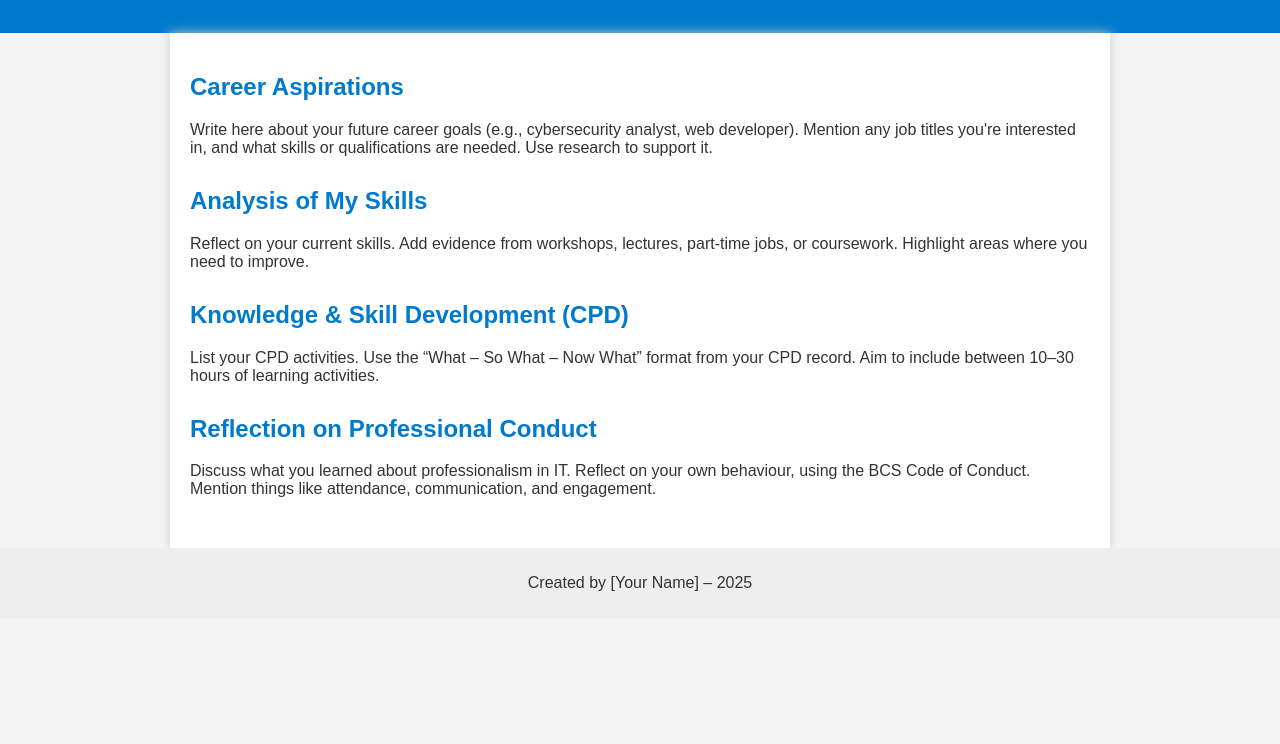
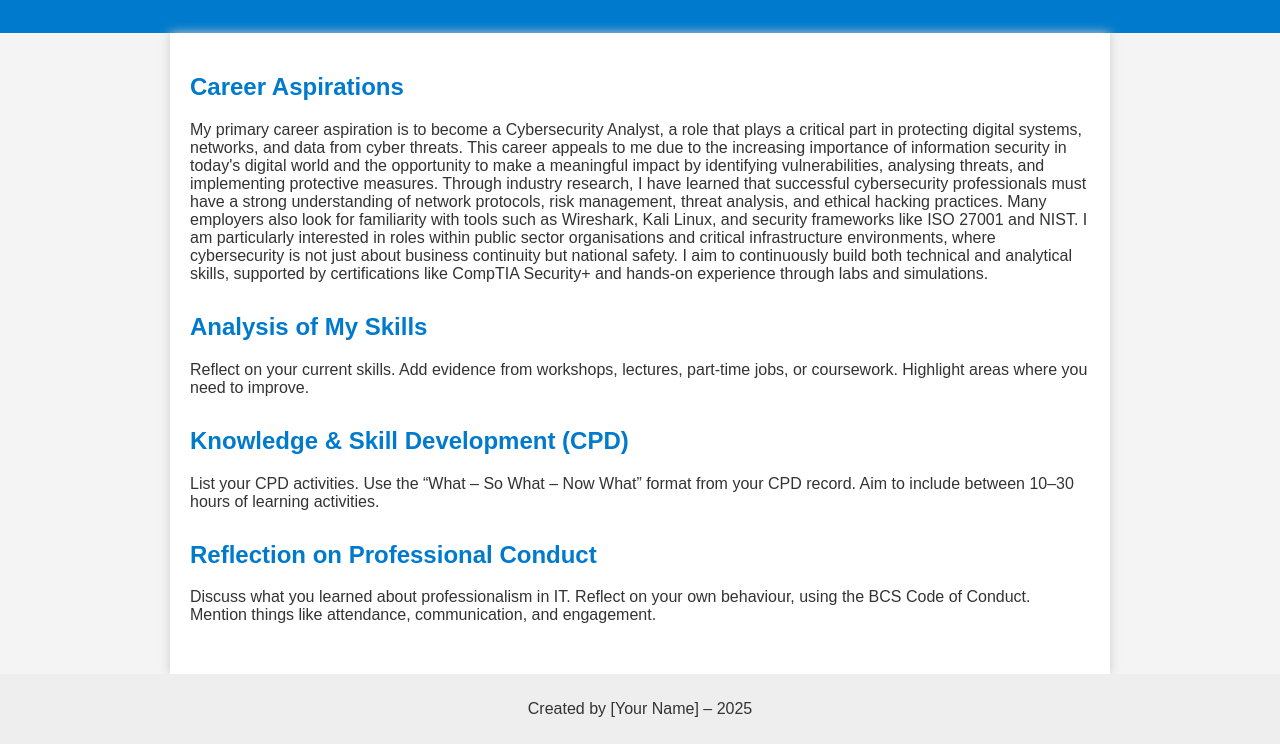
Before and after one commit to saa705/saa705, a plain HTML site: page docs/index.html in a window 1280 px wide. Shown: the part 121-865 px from the top of the page. Before the commit the page ends 800 px from the top, so only its background shows below. Drawn offline with Linux system fonts and the light colour scheme.

Commit message:
Update index.html

```diff
--- a/docs/index.html
+++ b/docs/index.html
@@ -14,22 +14,30 @@
   <main>
     <section id="career">
       <h2>Career Aspirations</h2>
-      <p>Write here about your future career goals (e.g., cybersecurity analyst, web developer). Mention any job titles you're interested in, and what skills or qualifications are needed. Use research to support it.</p>
+      <p>
+        My primary career aspiration is to become a Cybersecurity Analyst, a role that plays a critical part in protecting digital systems, networks, and data from cyber threats. This career appeals to me due to the increasing importance of information security in today's digital world and the opportunity to make a meaningful impact by identifying vulnerabilities, analysing threats, and implementing protective measures. Through industry research, I have learned that successful cybersecurity professionals must have a strong understanding of network protocols, risk management, threat analysis, and ethical hacking practices. Many employers also look for familiarity with tools such as Wireshark, Kali Linux, and security frameworks like ISO 27001 and NIST. I am particularly interested in roles within public sector organisations and critical infrastructure environments, where cybersecurity is not just about business continuity but national safety. I aim to continuously build both technical and analytical skills, supported by certifications like CompTIA Security+ and hands-on experience through labs and simulations.
+      </p>
     </section>
 
     <section id="skills">
       <h2>Analysis of My Skills</h2>
-      <p>Reflect on your current skills. Add evidence from workshops, lectures, part-time jobs, or coursework. Highlight areas where you need to improve.</p>
+      <p>
+        Reflect on your current skills. Add evidence from workshops, lectures, part-time jobs, or coursework. Highlight areas where you need to improve.
+      </p>
     </section>
 
     <section id="cpd">
       <h2>Knowledge & Skill Development (CPD)</h2>
-      <p>List your CPD activities. Use the “What – So What – Now What” format from your CPD record. Aim to include between 10–30 hours of learning activities.</p>
+      <p>
+        List your CPD activities. Use the “What – So What – Now What” format from your CPD record. Aim to include between 10–30 hours of learning activities.
+      </p>
     </section>
 
     <section id="professional">
       <h2>Reflection on Professional Conduct</h2>
-      <p>Discuss what you learned about professionalism in IT. Reflect on your own behaviour, using the BCS Code of Conduct. Mention things like attendance, communication, and engagement.</p>
+      <p>
+        Discuss what you learned about professionalism in IT. Reflect on your own behaviour, using the BCS Code of Conduct. Mention things like attendance, communication, and engagement.
+      </p>
     </section>
   </main>
 
```
